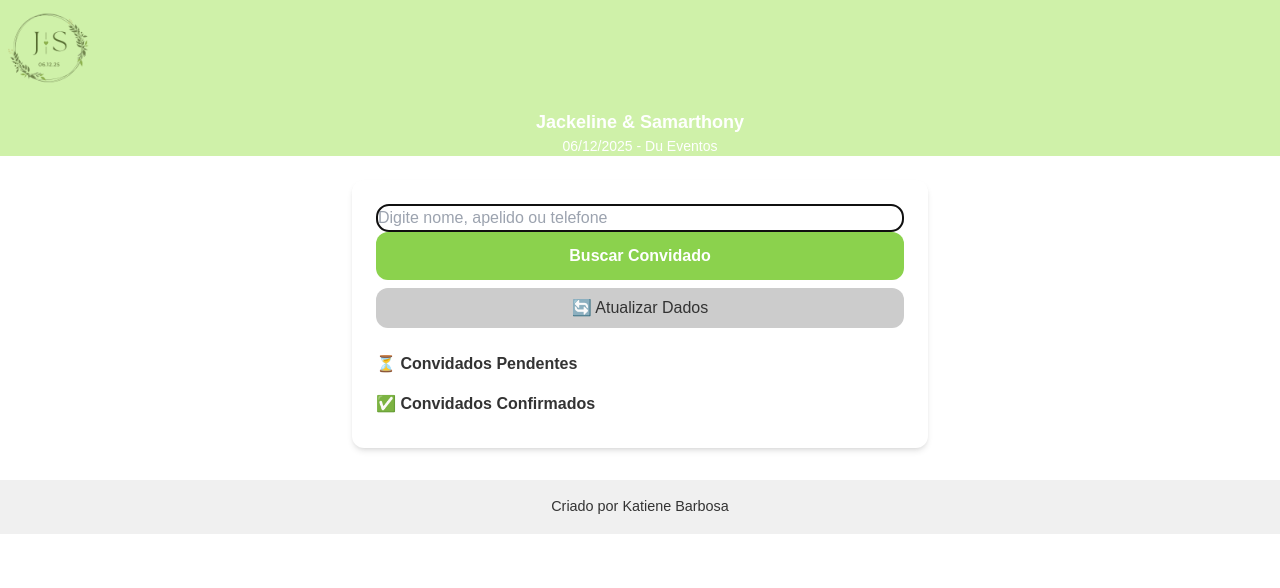
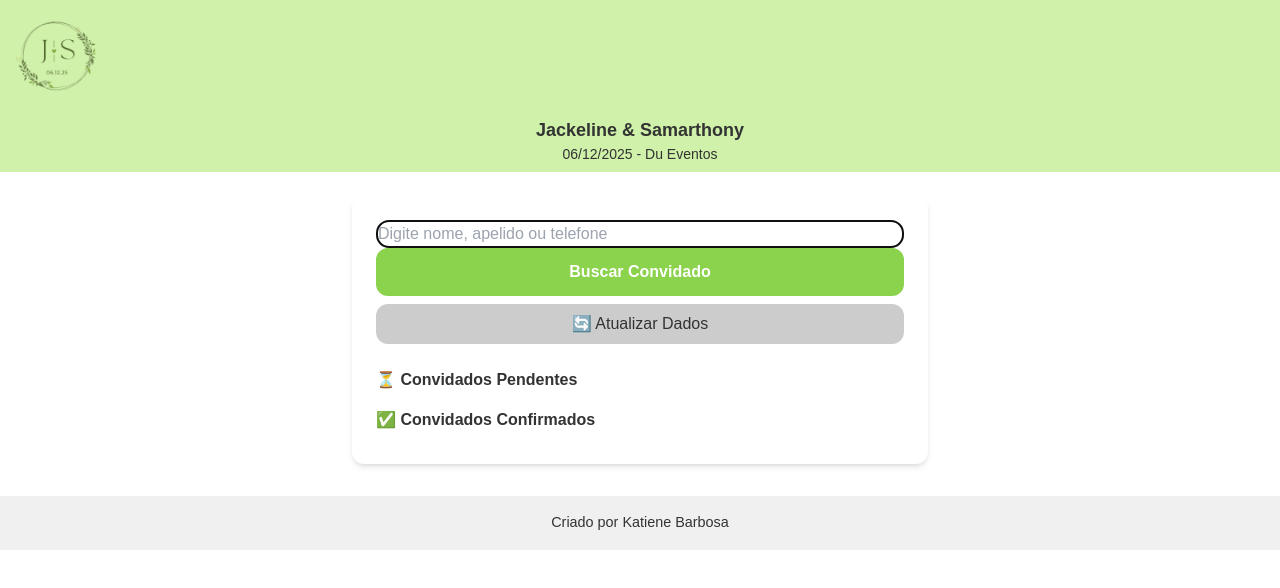
Before and after one commit to KatyBarbosa/check-in-KB, a plain HTML site: page index.html in a window 1280 px wide. Drawn offline with nearby package versions, Linux system fonts and the light colour scheme; no server answers.

Commit message:
Update index.html

```diff
--- a/index.html
+++ b/index.html
@@ -8,7 +8,7 @@
 <script src="https://cdn.tailwindcss.com"></script>
 <style>
 body { font-family:sans-serif; margin:0; background:#fff; color:#333; }
-.header { background-color:#cff1a9; color:white; padding:1.rem; text-align:center; }
+.header { background-color:#cff1a9; color:8bd24d; padding:0.5rem; text-align:center; }
 .header img { max-height:100px; margin-bottom:0.5rem; }
 .fade-in { animation: fadeIn 1s ease-in; }
 @keyframes fadeIn { from {opacity:0;transform:translateY(20px);} to {opacity:1;transform:translateY(0);} }
```
